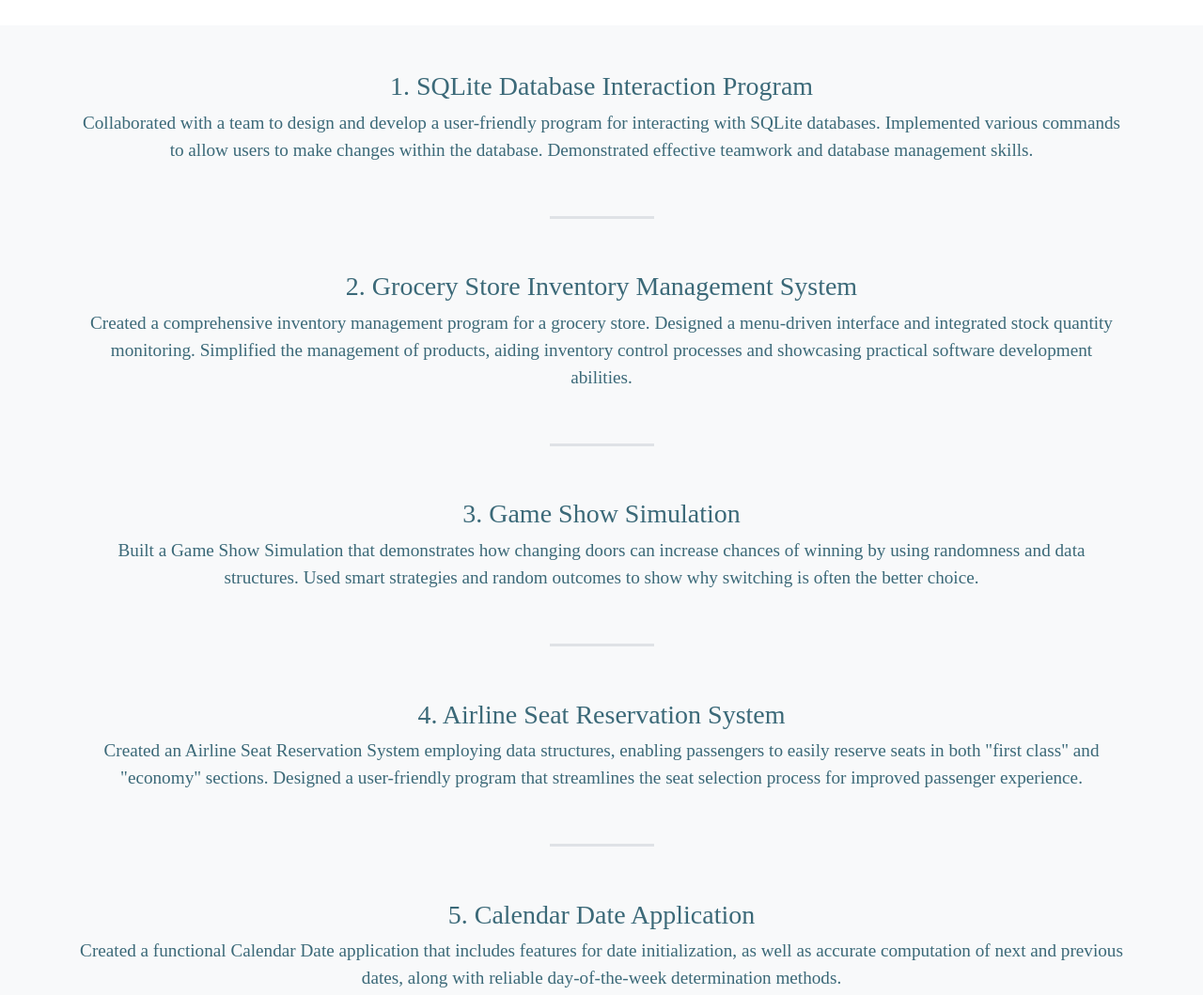
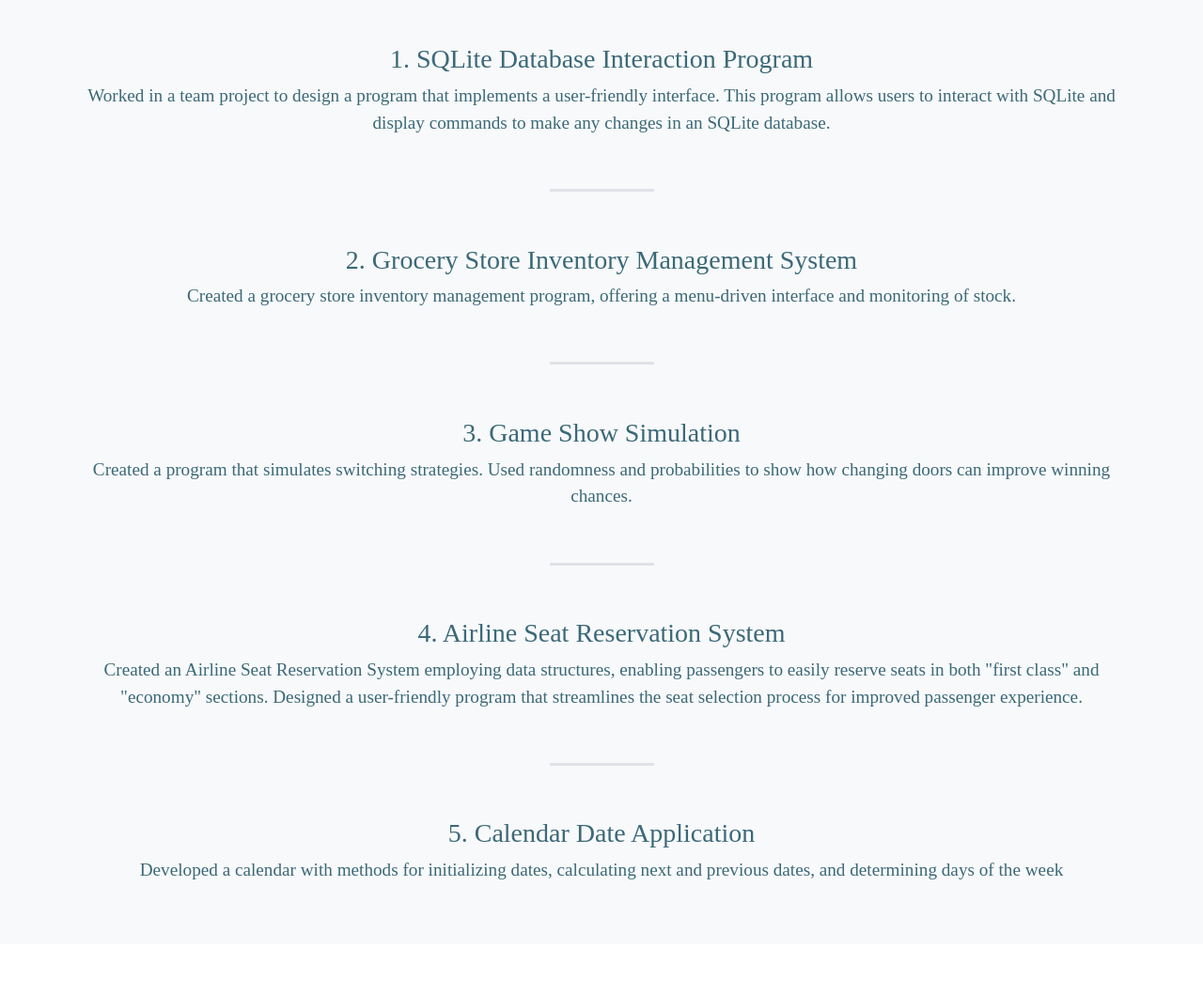
Before and after one commit to juliaknight01/cv, a plain HTML site: page index.html in a window 1280 px wide. Shown: the part 2399-3458 px from the top of the page at 94% size. Drawn offline with nearby package versions, Linux system fonts and the light colour scheme; a web font is replaced by a local one.

Commit message:
Update index.html

```diff
--- a/index.html
+++ b/index.html
@@ -118,7 +118,7 @@
 						<h2 class="h2-header">The University of Texas at Permian Basin</h2>
 						<h3>Bachelor's Degree in Computer Science</h3>
 						<h4>Minor in Mathematics</h4>
-						<p>Anticipated Graduation in May 2024 with GPA <strong>3.00</strong></p>
+						<p>Graduated in May 2024 with GPA <strong>3.2</strong></p>
 
 						<hr>
 						<h2 class="h2-header">Midland College</h2>
@@ -209,28 +209,21 @@
 
 					<h3>1. SQLite Database Interaction Program</h3>
 					<p>
-						Collaborated with a team to design and develop a user-friendly program for interacting with
-						SQLite
-						databases. Implemented various commands to allow users to make changes within the database.
-						Demonstrated
-						effective teamwork and database management skills.
+						Worked in a team project to design a program that implements a user-friendly interface.
+						This program allows users to interact with SQLite and display commands to make any changes in an SQLite database.
 					</p>
 					<hr>
 
 					<h3>2. Grocery Store Inventory Management System</h3>
 					<p>
-						Created a comprehensive inventory management program for a grocery store. Designed a menu-driven
-						interface and integrated stock quantity monitoring. Simplified the management of products,
-						aiding
-						inventory control processes and showcasing practical software development abilities.
+						Created a grocery store inventory management program, offering a menu-driven interface and monitoring of stock.
 					</p>
 					<hr>
 
 					<h3>3. Game Show Simulation</h3>
 					<p>
-						Built a Game Show Simulation that demonstrates how changing doors can increase chances of winning by
-						using randomness and data structures. Used smart strategies and random outcomes to show why
-						switching is often the better choice.
+						Created a program that simulates switching strategies.
+						Used randomness and probabilities to show how changing doors can improve winning chances.
 					</p>
 
 					<hr>
@@ -246,9 +239,8 @@
 
 					<h3>5. Calendar Date Application</h3>
 					<p>
-						Created a functional Calendar Date application that includes features for date initialization, as
-						well as accurate computation of next and previous dates, along with reliable day-of-the-week
-						determination methods.
+						Developed a calendar with methods for initializing dates, calculating next and previous dates,
+						and determining days of the week
 					</p>
 
 
```
